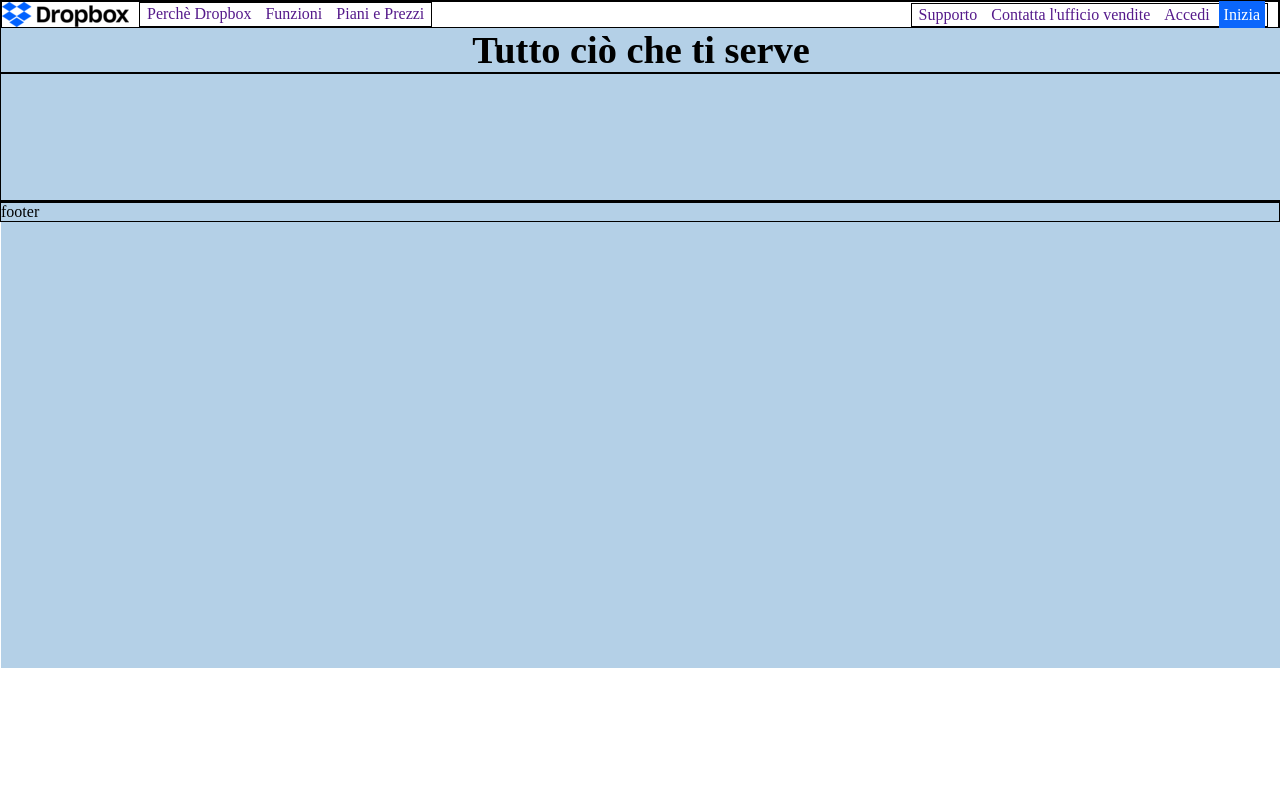
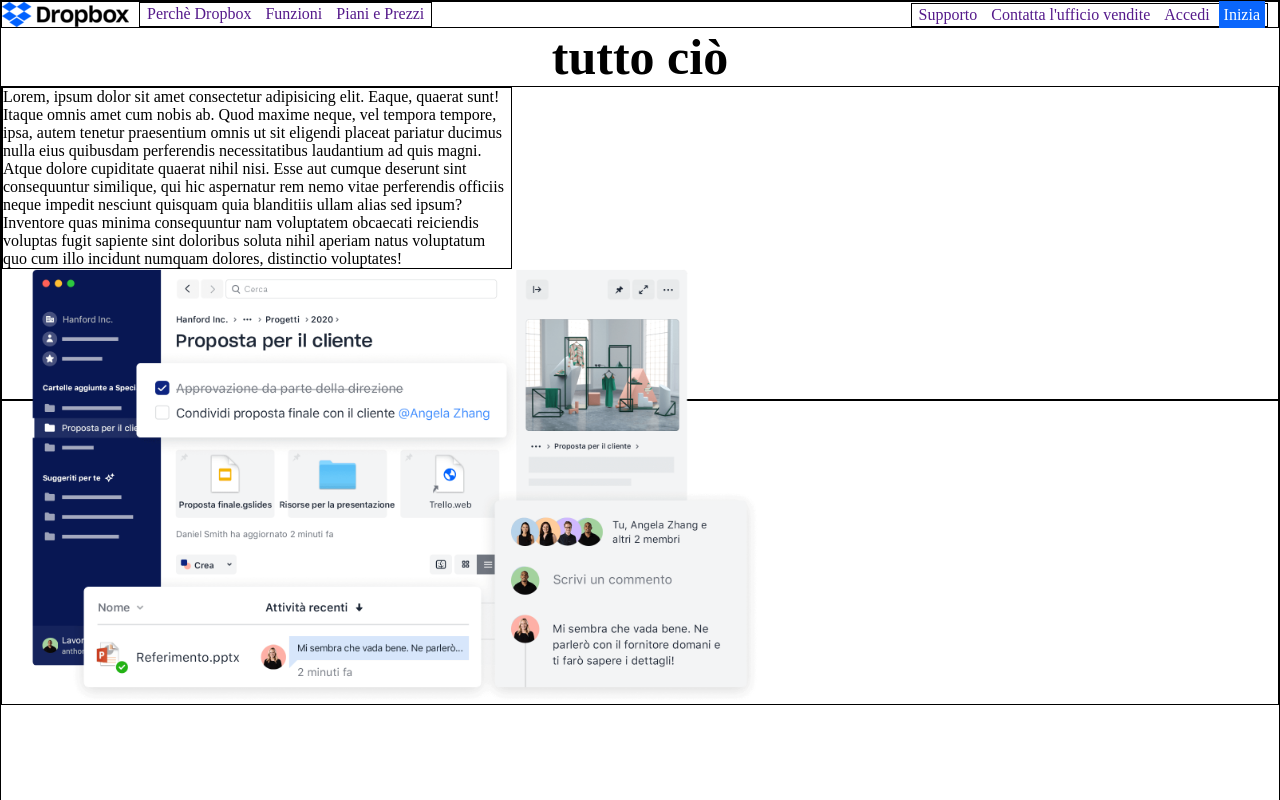
Before and after one commit to chiara1911/-htmlcss-dropbox, a plain HTML site: page index.html in a window 1280 px wide. Shown: the top 800 px of the page. Drawn offline with Linux system fonts and the light colour scheme.

Commit message:
add jumbo img

```diff
--- a/css/style.css
+++ b/css/style.css
@@ -19,18 +19,26 @@
 }
 header{
     width: 100vw;
-    height: 200px;
+    height: 400px;
 }
-
+main{
+    width: 100vw;
+    height: 100vh;
+}
+/* img{
+    width: 100%;
+    object-fit: cover;
+} */
 /* utility */
 
 .debug{
     border: solid 1px black;
 }
 .container{
-    max-width: 1200px;
+    width: 1200px;
     margin: 0 auto;
     padding: 5px;
+    overflow: hidden;
 }
 .d-flex{
     display: flex;
@@ -94,17 +102,26 @@ ul{
 
 h1{
     text-align: center;
-    font-size: 3vw;
+    font-size: 50px;
 }
 .hero{
     background-color: var(--color-bg-hero);
     width: 100vw;
     height: 50vw;
+    display: block;
 }
 .first-main{
     width: 50vw;
     height: 200px;
 }
-.box1{
+
+.section-text{
+    display: block;
+    width: 40%;
 
 }
+
+#jumbo{
+    width: 60%;
+
+}
--- a/index.html
+++ b/index.html
@@ -15,29 +15,22 @@
                 <img src="img/logo-small.png" alt="">
                 <ul class="debug d-flex">
                     <li><a href="" class=" icon"> Perchè Dropbox</a></li>
-                            <li><a href=""  class="icon">Funzioni</a></li>
-                            <li><a href=""  class="icon">Piani e Prezzi</a></li>
+                    <li><a href="" class="icon">Funzioni</a></li>
+                    <li><a href="" class="icon">Piani e Prezzi</a></li>
                 </ul>
             </div>
             <ul class="debug d-flex ">
-                            <li><a href=""  class="icon">Supporto</a></li>
-                            <li><a href=""  class=" icon">Contatta l'ufficio vendite</a></li>
-                            <li><a href=""  class="icon">Accedi</a></li>
+                <li><a href="" class="icon">Supporto</a></li>
+                <li><a href="" class=" icon">Contatta l'ufficio vendite</a></li>
+                <li><a href="" class="icon">Accedi</a></li>
                 <li><a href="" class="btn-blue icon">Inizia</a></li>
 
             </ul>
         </nav>
-                <section class="hero">
-                    <h1>Tutto ciò che ti serve </h1>
-                    <div class="debug box1">
-
-
-                    </div>
-
-
-
-
-                </div>
+            <h1>tutto ciò</h1>
+            <section class=" debug justify-center">
+                <div class="debug box align-center section-text">Lorem, ipsum dolor sit amet consectetur adipisicing elit. Eaque, quaerat sunt! Itaque omnis amet cum nobis ab. Quod maxime neque, vel tempora tempore, ipsa, autem tenetur praesentium omnis ut sit eligendi placeat pariatur ducimus nulla eius quibusdam perferendis necessitatibus laudantium ad quis magni. Atque dolore cupiditate quaerat nihil nisi. Esse aut cumque deserunt sint consequuntur similique, qui hic aspernatur rem nemo vitae perferendis officiis neque impedit nesciunt quisquam quia blanditiis ullam alias sed ipsum? Inventore quas minima consequuntur nam voluptatem obcaecati reiciendis voluptas fugit sapiente sint doloribus soluta nihil aperiam natus voluptatum quo cum illo incidunt numquam dolores, distinctio voluptates!</div>
+                <img src="img/jumbo.png" alt="" id="jumbo">
 
         </section>
 
```
Lines whose indentation alone changed are shown as unchanged.
